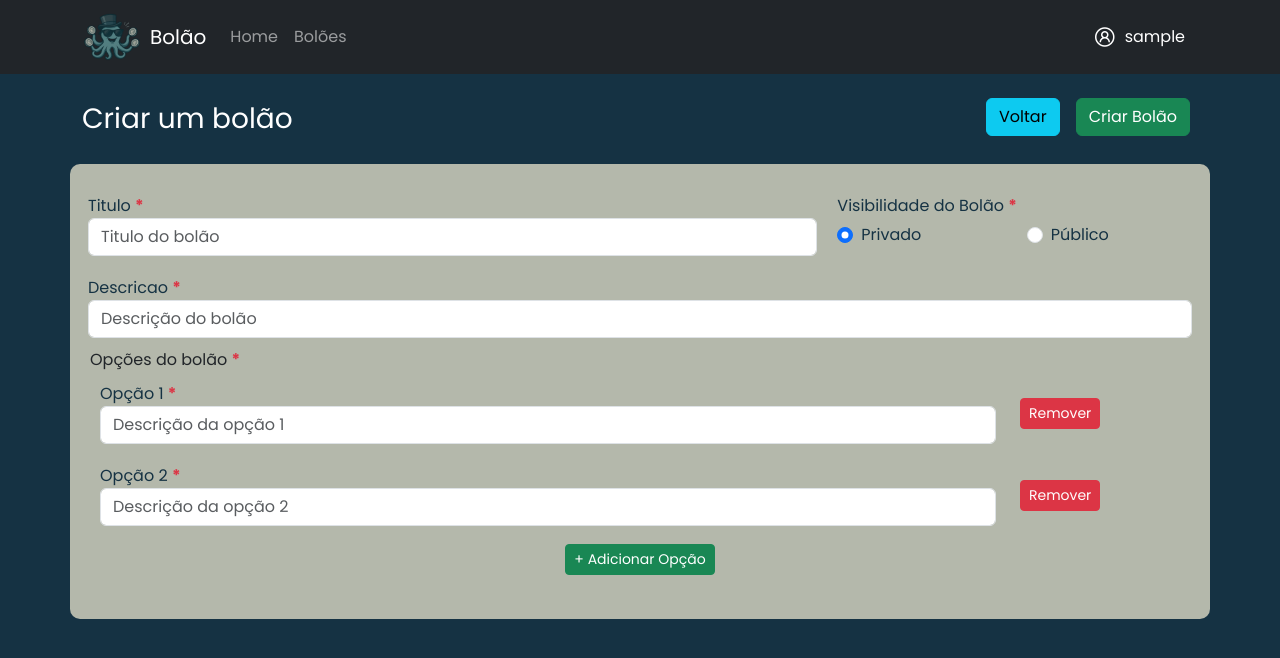
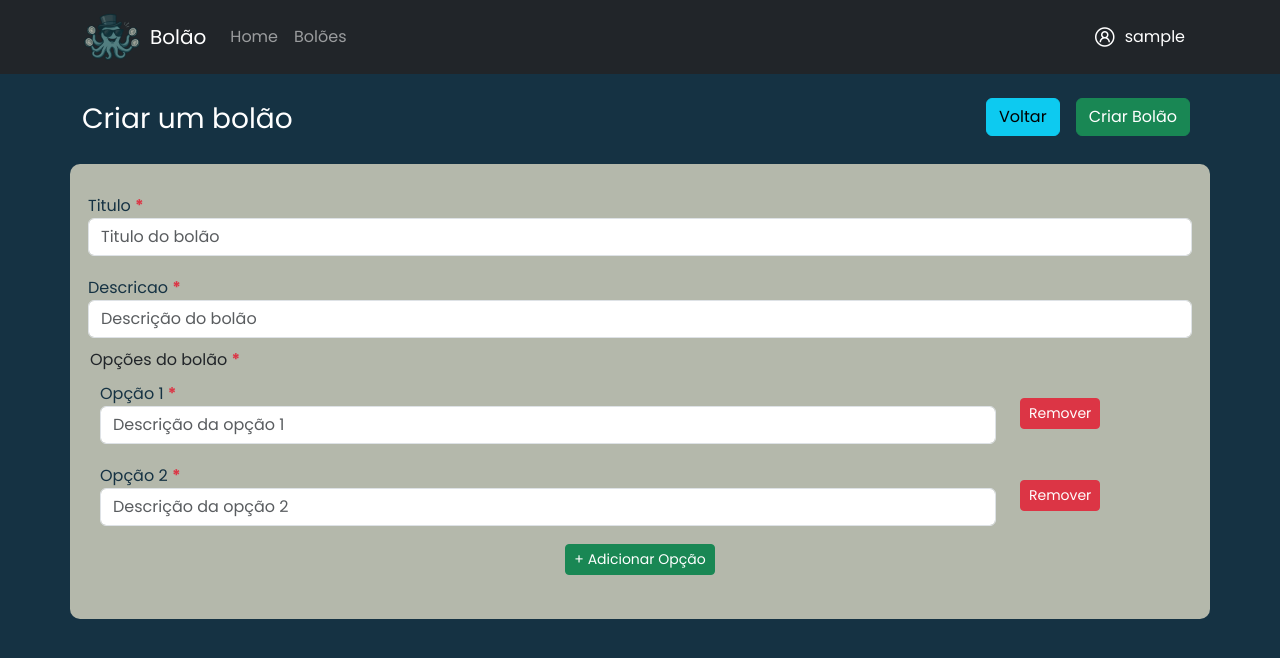
Before and after one commit to bedrohenr/dev-web-frontend, an Angular app: page /create in a window 1280 px wide. Shown: the top 658 px of the page. Built offline with nearby package versions, Linux system fonts and the light colour scheme; sample sign-in values are in the browser's storage.

Commit message:
refactor: retirado o campo visibilidade

```diff
--- a/src/app/components/create-bolao/create-bolao.component.html
+++ b/src/app/components/create-bolao/create-bolao.component.html
@@ -16,7 +16,7 @@
   <form [formGroup]="form" (ngSubmit)="onSubmit()">
     <div class="row">
 
-      <div class="col-8 form-group titulo-form-group texto-escuro">
+      <div class="col-12 form-group titulo-form-group texto-escuro">
         <label for="inputTitulo">Titulo <span class="text-danger">*</span></label>
         <input type="text"
                formControlName="titulo"
@@ -26,39 +26,6 @@
                placeholder="Titulo do bolão">
         <div *ngIf="hasFieldError('titulo')" class="invalid-feedback">
           {{ getFieldErrorMessage('titulo') }}
-        </div>
-      </div>
-
-      <div class="col-4 form-group titulo-form-group texto-escuro">
-        <label for="flexVisibilidadeBolao">Visibilidade do Bolão <span class="text-danger">*</span></label>
-        <div class="row input-visibilidade">
-          <div class="col-6">
-            <div class="form-check">
-              <input class="form-check-input"
-                     formControlName="visibilidade"
-                     type="radio"
-                     id="visibilidadeBolaoPriv"
-                     value="1">
-              <label class="form-check-label" for="visibilidadeBolaoPriv">
-                Privado
-              </label>
-            </div>
-          </div>
-          <div class="col-6">
-            <div class="form-check">
-              <input class="form-check-input"
-                     formControlName="visibilidade"
-                     type="radio"
-                     id="visibilidadeBolaoPub"
-                     value="2">
-              <label class="form-check-label" for="visibilidadeBolaoPub" >
-                Público
-              </label>
-            </div>
-          </div>
-        </div>
-        <div *ngIf="hasFieldError('visibilidade')" class="text-danger small mt-1">
-          {{ getFieldErrorMessage('visibilidade') }}
         </div>
       </div>
 
--- a/src/app/components/create-bolao/create-bolao.component.ts
+++ b/src/app/components/create-bolao/create-bolao.component.ts
@@ -23,7 +23,6 @@ export class CreateBolaoComponent {
   ) {
     this.form = new FormGroup({
       titulo: new FormControl('', [Validators.required]),
-      visibilidade: new FormControl('1', [Validators.required]),
       descricao: new FormControl('', [Validators.required]),
       opcoes: new FormArray([
         new FormControl('', [Validators.required]),
```
